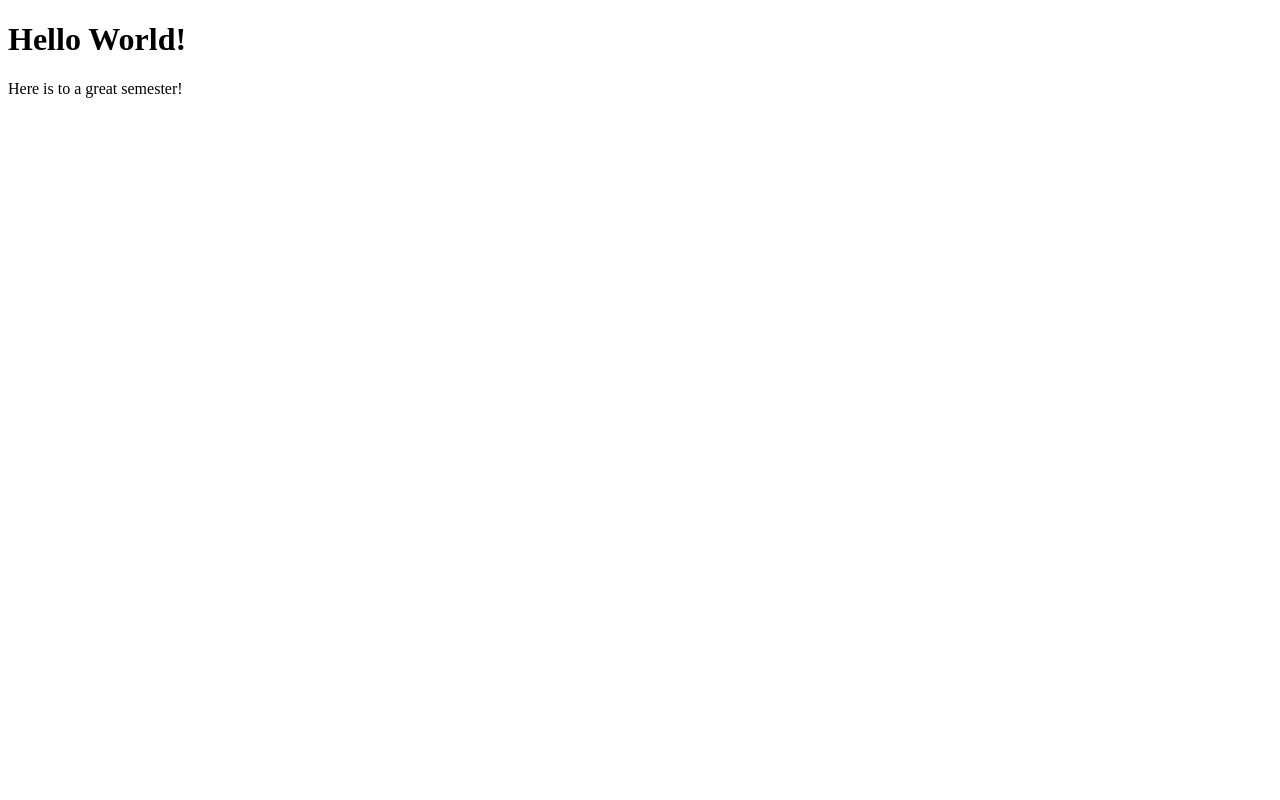
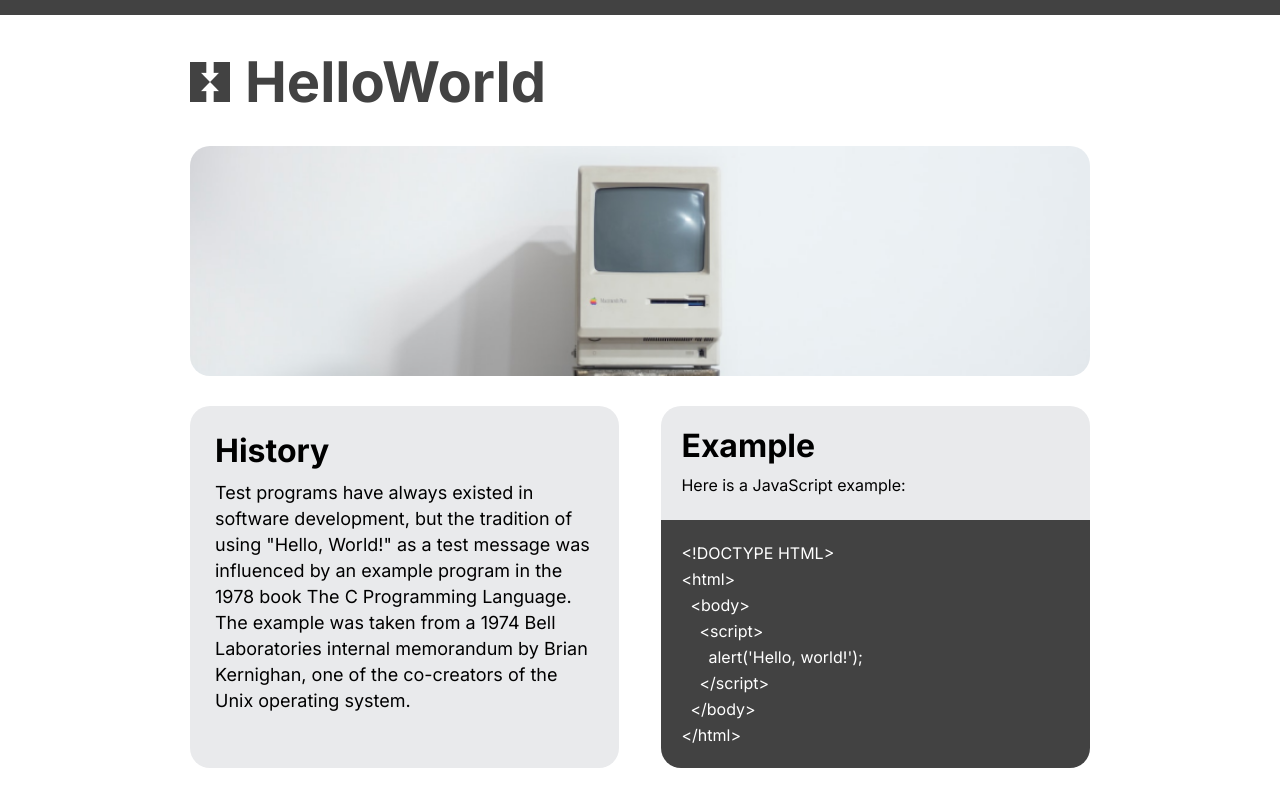
Before and after one commit to BlakeKaufman/MI-349-Assignment-1, a plain HTML site: page index.html in a window 1280 px wide. Drawn offline with Linux system fonts and the light colour scheme.

Commit message:
hello world pt 2

```diff
--- /dev/null
+++ b/assets/styles/homepage.css
@@ -0,0 +1,122 @@
+nav {
+  height: 15px;
+  width: 100%;
+  background-color: var(--dark_gray);
+}
+
+main {
+  width: 95%;
+  max-width: 900px;
+  margin: 20px auto;
+  min-height: calc(100dvh - 55px);
+  display: flex;
+  flex-direction: column;
+  justify-content: center;
+}
+main .logoContainer {
+  display: flex;
+  flex-direction: row;
+  align-items: center;
+  margin-bottom: 30px;
+}
+main .logoContainer img {
+  width: 40px;
+  height: 40px;
+  margin-right: 15px;
+}
+main .logoContainer h1 {
+  font-size: 56px;
+  font-weight: 700;
+  color: var(--dark_gray);
+}
+
+main .imageContainer {
+  width: 100%;
+  height: 230px;
+  /* background-image: url("../Computer\ image.png");
+  background-repeat: no-repeat;
+  background-size: contain;
+  /* margin-bottom: 30px; */
+  margin-bottom: 30px;
+  position: relative;
+  border-radius: 20px;
+  overflow: hidden;
+}
+main .imageContainer img {
+  top: 0;
+  left: 0;
+  width: 100%;
+  height: 100%;
+  position: absolute;
+  object-fit: cover;
+}
+
+main .imageCaptions {
+  display: flex;
+  flex-direction: row;
+  justify-content: space-between;
+}
+main .imageCaptions .contentContainer {
+  border-radius: 20px;
+  background-color: var(--background_offset);
+  padding: 25px;
+  width: calc(100% / 2.1);
+}
+main .imageCaptions .contentContainer h2 {
+  font-size: 32px;
+  color: black;
+  margin-bottom: 10px;
+}
+main .imageCaptions .contentContainer p {
+  color: black;
+  font-size: 18px;
+  line-height: 26px;
+}
+main .imageCaptions .exampleContainer {
+  border-radius: 20px;
+  width: calc(100% / 2.1);
+  overflow: hidden;
+}
+main .imageCaptions .exampleContainer h2 {
+  font-size: 32px;
+  color: black;
+  margin-bottom: 10px;
+}
+main .imageCaptions .exampleContainer .header {
+  padding: 20px 20px 20px 20px;
+  background-color: var(--background_offset);
+}
+
+main .imageCaptions .exampleContainer .offset {
+  height: calc(100% - 114px);
+  background-color: var(--dark_gray);
+}
+main .imageCaptions .exampleContainer .offset code {
+  padding: 20px;
+  display: flex;
+  height: 100%;
+  color: white;
+  line-height: 26px;
+  align-items: center;
+}
+.exampleP {
+  margin-bottom: 5px;
+}
+
+@media screen and (max-width: 900px) {
+  main .imageCaptions {
+    flex-direction: column;
+  }
+  main .imageCaptions .contentContainer {
+    width: 100%;
+    margin-bottom: 30px;
+  }
+  main .imageCaptions .exampleContainer {
+    width: 100%;
+  }
+}
+@media screen and (max-width: 400px) {
+  main .logoContainer h1 {
+    font-size: 36px;
+  }
+}
--- /dev/null
+++ b/assets/styles/index.css
@@ -0,0 +1,14 @@
+@import url("https://fonts.googleapis.com/css2?family=Inter:ital,opsz,wght@0,14..32,100..900;1,14..32,100..900&display=swap");
+
+:root {
+  --dark_gray: #424242;
+  --background_offset: #e9eaec;
+  --interFont: "Inter", sans-serif;
+}
+
+* {
+  box-sizing: border-box;
+  margin: 0;
+  padding: 0;
+  font-family: var(--interFont);
+}
--- a/index.html
+++ b/index.html
@@ -4,9 +4,53 @@
     <meta charset="UTF-8" />
     <meta name="viewport" content="width=device-width, initial-scale=1.0" />
     <title>Hello World</title>
+    <link rel="stylesheet" href="./assets/styles/index.css" />
+    <link rel="stylesheet" href="./assets/styles/homepage.css" />
   </head>
   <body>
-    <h1>Hello World!</h1>
-    <p>Here is to a great semester!</p>
+    <nav></nav>
+    <main>
+      <section class="logoContainer">
+        <img src="./assets/Logo.png" />
+        <h1>HelloWorld</h1>
+      </section>
+      <div class="imageContainer">
+        <img src="./assets/Computer image.png" />
+      </div>
+      <section class="imageCaptions">
+        <div class="contentContainer">
+          <h2>History</h2>
+          <p>
+            Test programs have always existed in software development, but the
+            tradition of using "Hello, World!" as a test message was influenced
+            by an example program in the 1978 book The C Programming Language.
+            The example was taken from a 1974 Bell Laboratories internal
+            memorandum by Brian Kernighan, one of the co-creators of the Unix
+            operating system.
+          </p>
+        </div>
+        <div class="exampleContainer">
+          <div class="header">
+            <h2>Example</h2>
+            <p class="exampleP">Here is a JavaScript example:</p>
+          </div>
+
+          <div class="offset">
+            <code>
+              &lt;!DOCTYPE HTML&gt;<br />
+              &lt;html&gt;<br />
+              &nbsp;&nbsp;&lt;body&gt;<br />
+              &nbsp;&nbsp;&nbsp;&nbsp;&lt;script&gt;<br />
+              &nbsp;&nbsp;&nbsp;&nbsp;&nbsp;&nbsp;alert('Hello, world!');<br />
+              &nbsp;&nbsp;&nbsp;&nbsp;&lt;/script&gt;<br />
+              &nbsp;&nbsp;&lt;/body&gt;<br />
+              &lt;/html&gt;
+            </code>
+          </div>
+        </div>
+      </section>
+    </main>
+    <!-- <h1>Hello World!</h1>
+    <p>Here is to a great semester!</p> -->
   </body>
 </html>
```
Also changed, not shown: assets/Computer image.png (added), assets/Logo.png (added).
